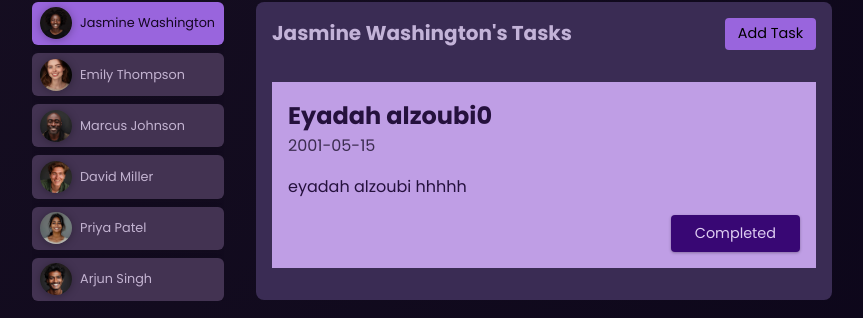
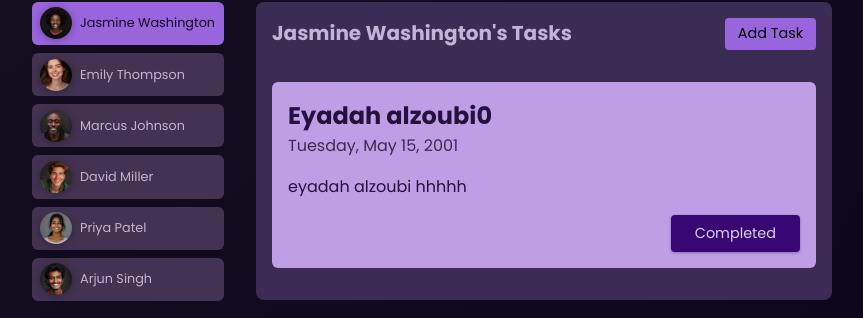
Before and after one commit to EyadehAlzoubi/Angular-app, an Angular app: page / in a window 1280 px wide. Both pictures are taken after a click on the button "Jasmine Washington". Shown: the part 270-588 px from the top of the page, without its empty margins (208-1071 px from the left). Built offline with nearby package versions, Linux system fonts and the light colour scheme.

Commit message:
some code

```diff
--- /dev/null
+++ b/src/app/shared/card/card.component.css
@@ -0,0 +1,5 @@
+div {
+    border-radius: 6px;
+    box-shadow: 0 1px 6px rgba(0, 0, 0, 0.1);
+    overflow: hidden;
+  }
--- /dev/null
+++ b/src/app/shared/card/card.component.html
@@ -0,0 +1,3 @@
+<div>
+    <ng-content/>
+</div>
--- a/src/app/tasks/task/task.component.html
+++ b/src/app/tasks/task/task.component.html
@@ -1,9 +1,11 @@
-<article>
+<app-card>
+    <article>
     <h2>{{ task.title}}</h2>
-    <time>{{task.dueDate}}</time>
+    <time>{{task.dueDate | date:'fullDate'}}</time>
     <p>{{task.summary}}</p>
     <p class="actions">
         <button (click)="onCompletedTask()">Completed</button>
     </p>
 
 </article>
+</app-card>
--- a/src/app/tasks/task/task.component.ts
+++ b/src/app/tasks/task/task.component.ts
@@ -1,10 +1,12 @@
 import { Component,EventEmitter,Input, Output } from '@angular/core';
 import { Task } from './task.modle';
+import { CardComponent } from "../../shared/card/card.component";
+import { DatePipe } from '@angular/common';
 
 
 @Component({
   selector: 'app-task',
-  imports: [],
+  imports: [CardComponent,DatePipe],
   templateUrl: './task.component.html',
   styleUrl: './task.component.css'
 })
--- a/src/app/user/user.component.html
+++ b/src/app/user/user.component.html
@@ -1,6 +1,6 @@
-<div>
+<app-card>
     <button [class.active]="selected" (click)="onSelectUser()">
         <img [src]="imagePath" [alt]="user.name">
         <span>{{ user.name }}</span>
     </button>
-</div>
+</app-card>
--- a/src/app/user/user.component.ts
+++ b/src/app/user/user.component.ts
@@ -1,9 +1,10 @@
 import { Component ,EventEmitter,Input, Output,output} from '@angular/core';
 import {type User} from './user.modle';
+import { CardComponent } from "../shared/card/card.component";
 
 @Component({
   selector: 'app-user',
-  imports: [],
+  imports: [CardComponent],
   templateUrl: './user.component.html',
   styleUrl: './user.component.css'
 })
```
Also changed, not shown: src/app/shared/card/card.component.ts (added, +11 -0 lines).
